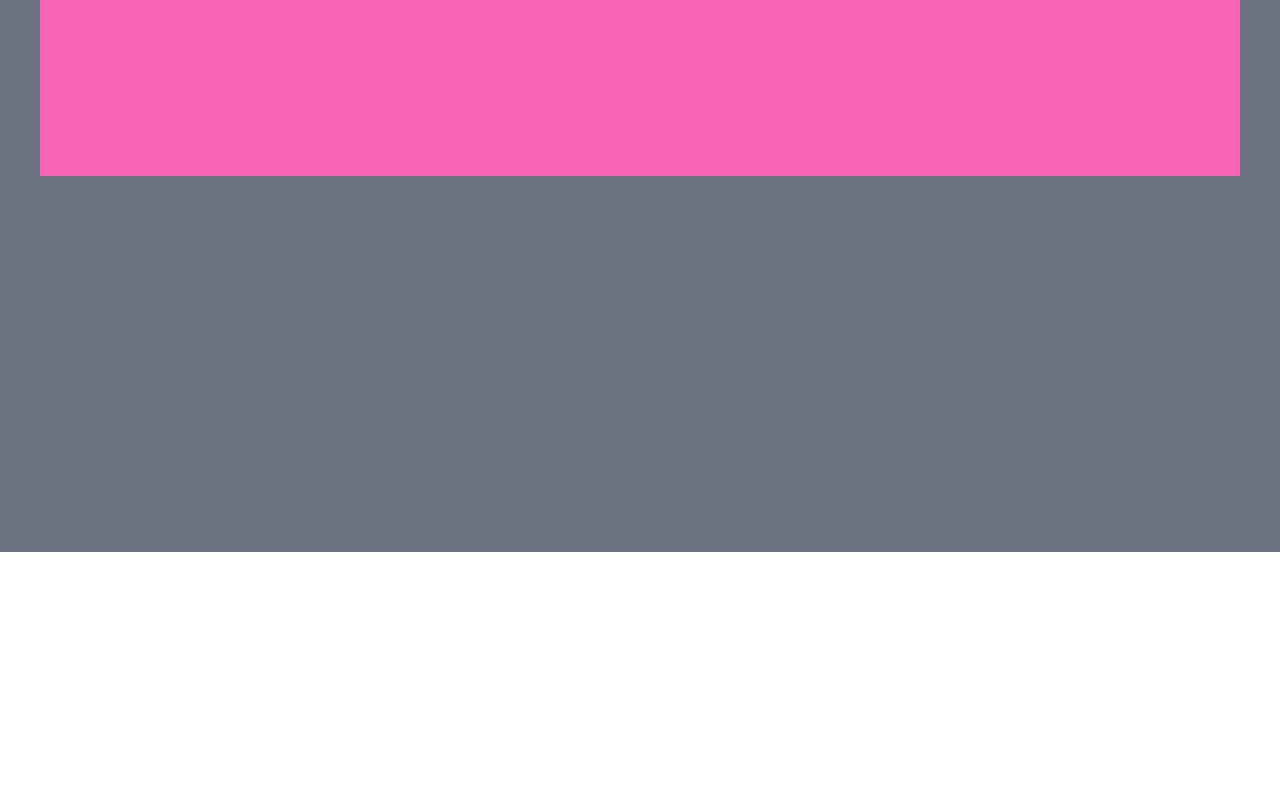
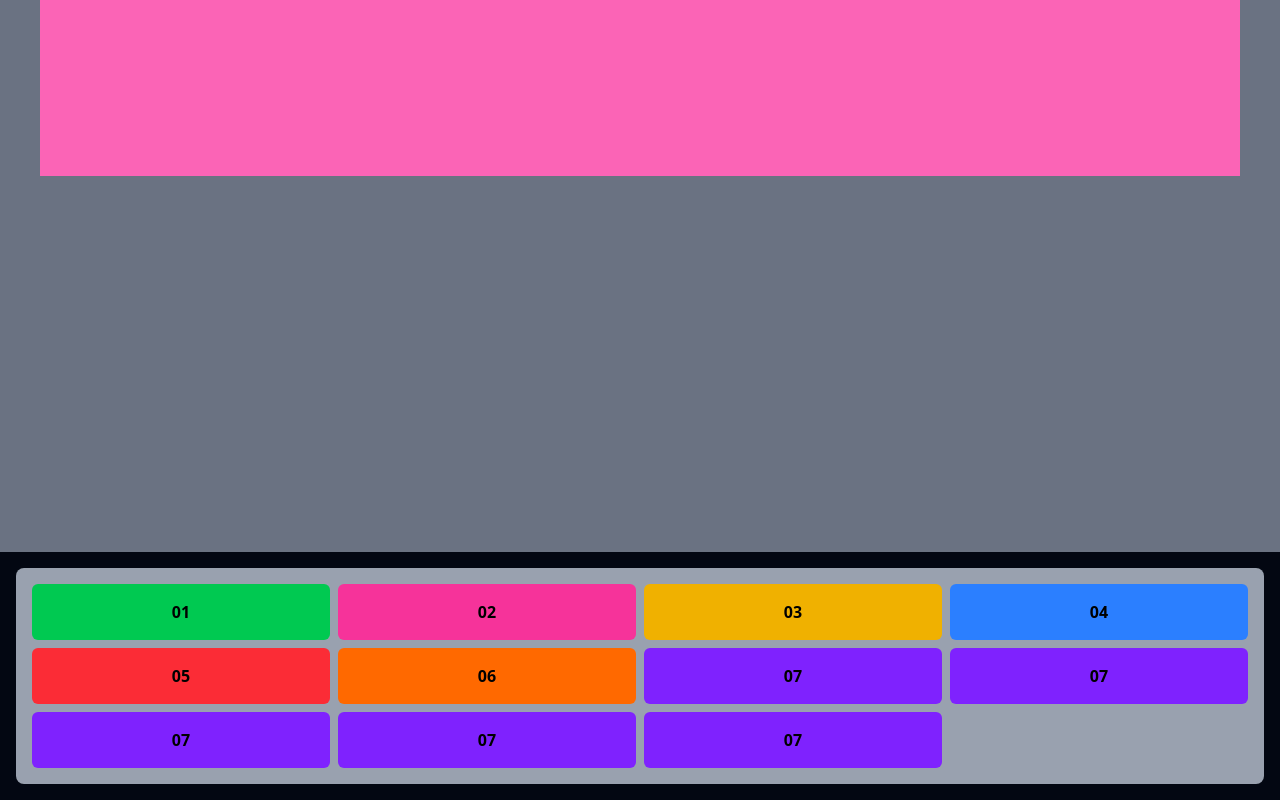
Before and after one commit to PrachiKS/tailwind_project, a website: page index.html in a window 1280 px wide. Shown: the part 1072-1872 px from the top of the page. Before the commit the page ends 1624 px from the top, so only its background shows below. Drawn offline with Linux system fonts and the light colour scheme.

Commit message:
Initial commit

```diff
--- a/index.html
+++ b/index.html
@@ -145,7 +145,7 @@
         </div>
     </div>-->
 
-     overscroll
+    overscroll
     <div class="min-h-screen bg-gray-600 p-2 text-white/80">
         <div class="h-96 space-y-4 overflow-auto overscroll-none rounded-lg bg-pink-600 p-10">
             <div class="h-32 rounded-lg bg-yellow-500 "></div>
@@ -161,6 +161,21 @@
             <div class=" absolute left-0 top-0 size-24 bg-green-400"></div>
         </div>
     </div>
+    <div class="  bg-gray-950 p-4">
+        <div class="grid grid-cols-4 gap-2 rounded-lg bg-gray-400 p-4 ">
+            <div class="rounded-md bg-green-500 p-4 text-center font-bold">01</div>
+            <div class="rounded-md bg-pink-500 p-4 text-center font-bold">02</div>
+            <div class="rounded-md bg-yellow-500 p-4 text-center font-bold">03</div>
+            <div class="rounded-md bg-blue-500 p-4 text-center font-bold">04</div>
+            <div class="rounded-md bg-red-500 p-4 text-center font-bold">05</div>
+            <div class="rounded-md bg-orange-500 p-4 text-center font-bold">06</div>
+            <div class="rounded-md bg-violet-600 p-4 text-center font-bold">07</div>
+            <div class="rounded-md bg-violet-600 p-4 text-center font-bold">07</div>
+            <div class="rounded-md bg-violet-600 p-4 text-center font-bold">07</div>
+            <div class="rounded-md bg-violet-600 p-4 text-center font-bold">07</div>
+            <div class="rounded-md bg-violet-600 p-4 text-center font-bold">07</div>
+        </div>
+    </div>
 </body>
 
 </html>
```
Also changed, not shown: output.css.
